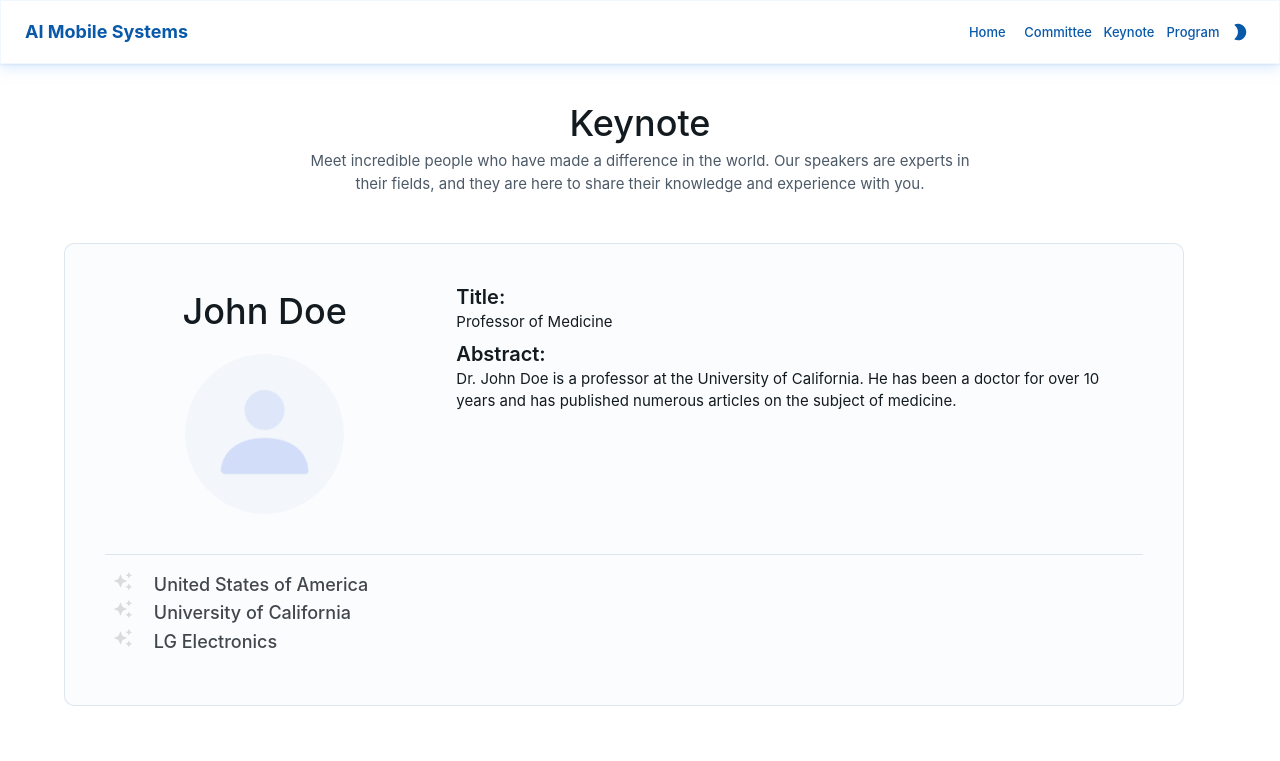
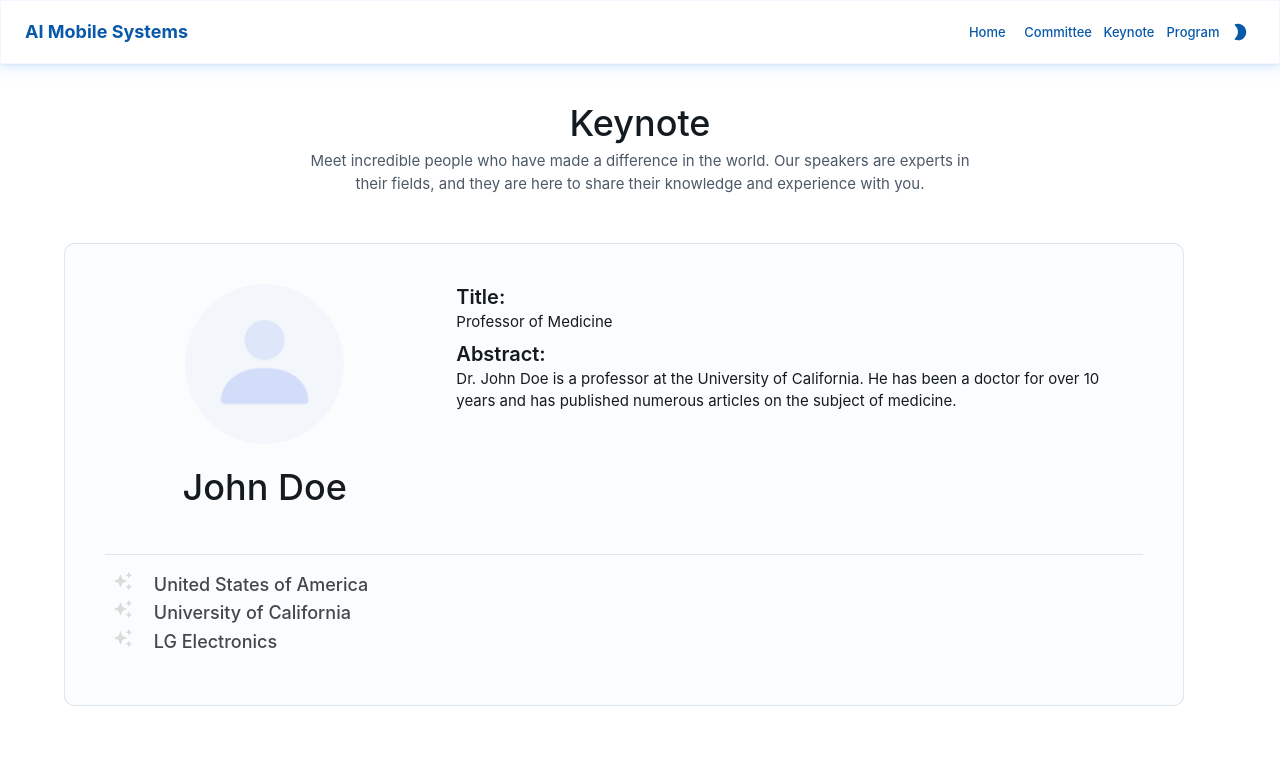
Before and after one commit to hypnotes/react-grid-test, a React (Vite) app: page /keynote in a window 1280 px wide. Shown: the top 761 px of the page. Built offline with nearby package versions, Linux system fonts and the light colour scheme.

Commit message:
style: change keynote avatar, typography position

```diff
--- a/src/components/KeyVisitors.tsx
+++ b/src/components/KeyVisitors.tsx
@@ -58,11 +58,11 @@ export default function Pricing() {
                     }}
                     p={2}
                   >
-                    <Typography variant="h4">{speaker.name}</Typography>
                     <Avatar
                       src={speaker.avatar ?? DefaultAvatar}
                       alt={speaker.name}
                     />
+                    <Typography variant="h4">{speaker.name}</Typography>
                   </Grid>
                   <Grid item xs={12} md={8} p={2}>
                     <Stack spacing={1}>
```
